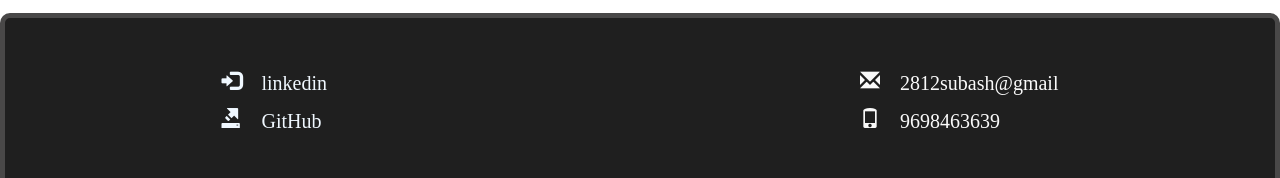
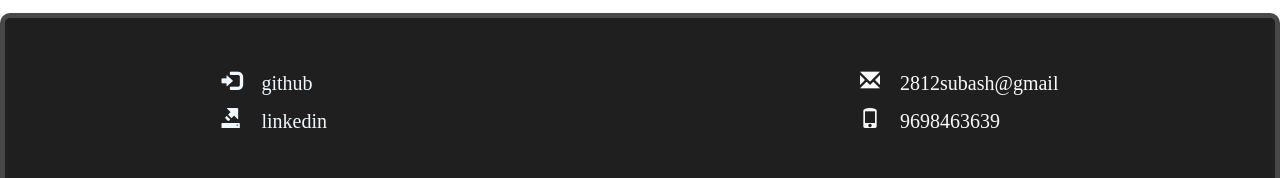
Before and after one commit to Subash466/Portfolio, a React (Create React App) app: page / in a window 1280 px wide. Shown: the part 3256-3434 px from the top of the page. Built offline with nearby package versions, Linux system fonts and the light colour scheme.

Commit message:
Footer component updated

```diff
--- a/src/Components/Footer/Footer.css
+++ b/src/Components/Footer/Footer.css
@@ -38,9 +38,9 @@ a:hover{
     padding: 3rem;
   }
   .info{
-    font-size: 1.5rem;
+    font-size: 1.3rem;
   }
   .link{
-    font-size: 1.5rem;
+    font-size: 1.3rem;
   }
 }
--- a/src/Components/Footer/Footer.js
+++ b/src/Components/Footer/Footer.js
@@ -5,8 +5,8 @@ const Footer = () => {
   return (
     <div className="footer">
       <div className="link">
-      <a href="https://github.com/Subash466/" ><span className="glyphicon glyphicon-log-in"> linkedin</span></a>
-      <a href="https://www.linkedin.com/in/subash-balraj/" ><span className="glyphicon glyphicon-export"> GitHub</span></a>
+      <a href="https://github.com/Subash466/" ><span className="glyphicon glyphicon-log-in"> github</span></a>
+      <a href="https://www.linkedin.com/in/subash-balraj/" ><span className="glyphicon glyphicon-export"> linkedin</span></a>
       </div>
       <div className="info">
         <p><span className="glyphicon glyphicon-envelope"> 2812subash@gmail</span></p>
```
